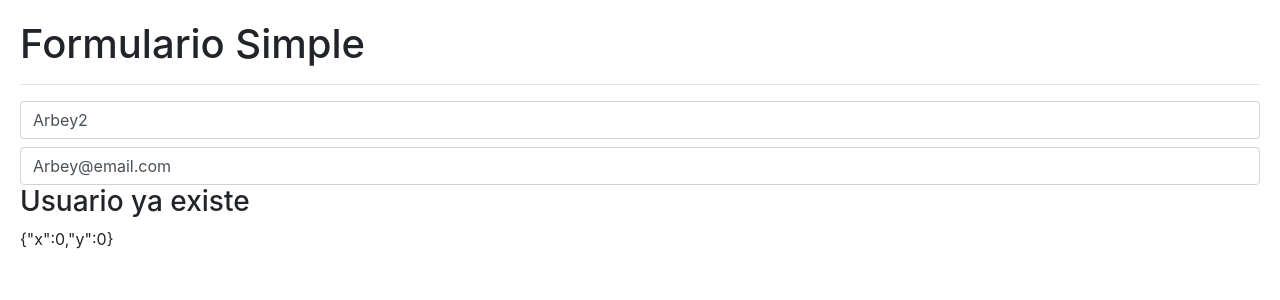
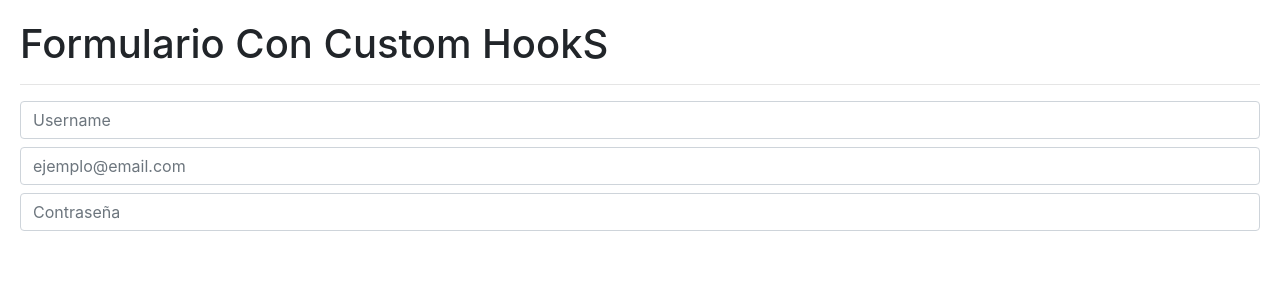
Before and after one commit to arosteguimaranto/Profundizando-Hooks, a React (Vite) app: page / in a window 1280 px wide. Shown: the top 300 px of the page. Built offline with nearby package versions, Linux system fonts and the light colour scheme.

Commit message:
Formulario con custom Hook

```diff
--- /dev/null
+++ b/src/02-useEffect/FormWithCustomHook.jsx
@@ -0,0 +1,67 @@
+import { useState, useEffect } from "react"
+import { useForm } from "../hooks/useForm";
+
+
+export const FormWithCustomHook = () => {
+const {formState, onInputChange, username, email, password} = useForm({
+
+        username: '',
+        email: '',
+        password: ''
+
+});
+
+//const {email, username, password} = formState;
+
+
+   /*  useEffect(() => {
+    //  console.log('useEffect called!!')
+    }, []);
+
+    useEffect(() => {
+       // console.log('formDstate called!!')
+      }, [formState]);
+
+      useEffect(() => {
+        //console.log('email called!!')
+      }, [email]);
+
+ */
+
+    return (
+        <>
+            <h1> Formulario Con Custom HookS </h1>
+            <hr />
+            <input
+                type="text"
+                className="form-control"
+                placeholder="Username"
+                name="username"
+                value={username}
+                onChange={onInputChange}
+            />
+
+            <input
+                type="email"
+                className="form-control mt-2"
+                placeholder="ejemplo@email.com"
+                name="email"
+                value={email}
+                onChange={onInputChange}
+            />
+
+            <input
+                type="password"
+                className="form-control mt-2"
+                placeholder="Contraseña"
+                name="password"
+                value={password}
+                onChange={onInputChange}
+            />
+
+
+
+
+        </>
+    )
+}
--- /dev/null
+++ b/src/hooks/useForm.js
@@ -0,0 +1,23 @@
+import { useState } from "react";
+
+
+
+export const useForm = (initialForm = {}) => {
+    const [formState, setFormState] = useState(initialForm);
+
+
+
+    const onInputChange = ({target}) => {
+        const{name, value} = target;
+        setFormState({
+            ...formState,
+            [name]: value
+        });
+    }
+
+  return {
+    ...formState,
+    formState,
+    onInputChange,
+}
+}
--- a/src/main.jsx
+++ b/src/main.jsx
@@ -1,14 +1,15 @@
 import React from 'react'
 import ReactDOM from 'react-dom/client'
+import { FormWithCustomHook } from './02-useEffect/FormWithCustomHook'
 //import { CounterApp } from './01-useState/CounterApp'
 //import { CounterWithCustomHook } from './01-useState/CounterWithCustomHook'
-import { SimpleForm } from './02-useEffect/SimpleForm'
+//import { SimpleForm } from './02-useEffect/SimpleForm'
 
 //import { HooksApp } from './HooksApp'
 import './index.css'
 
 ReactDOM.createRoot(document.getElementById('root')).render(
   <React.StrictMode>
-    <SimpleForm  />
+    <FormWithCustomHook  />
   </React.StrictMode>,
 )
```
